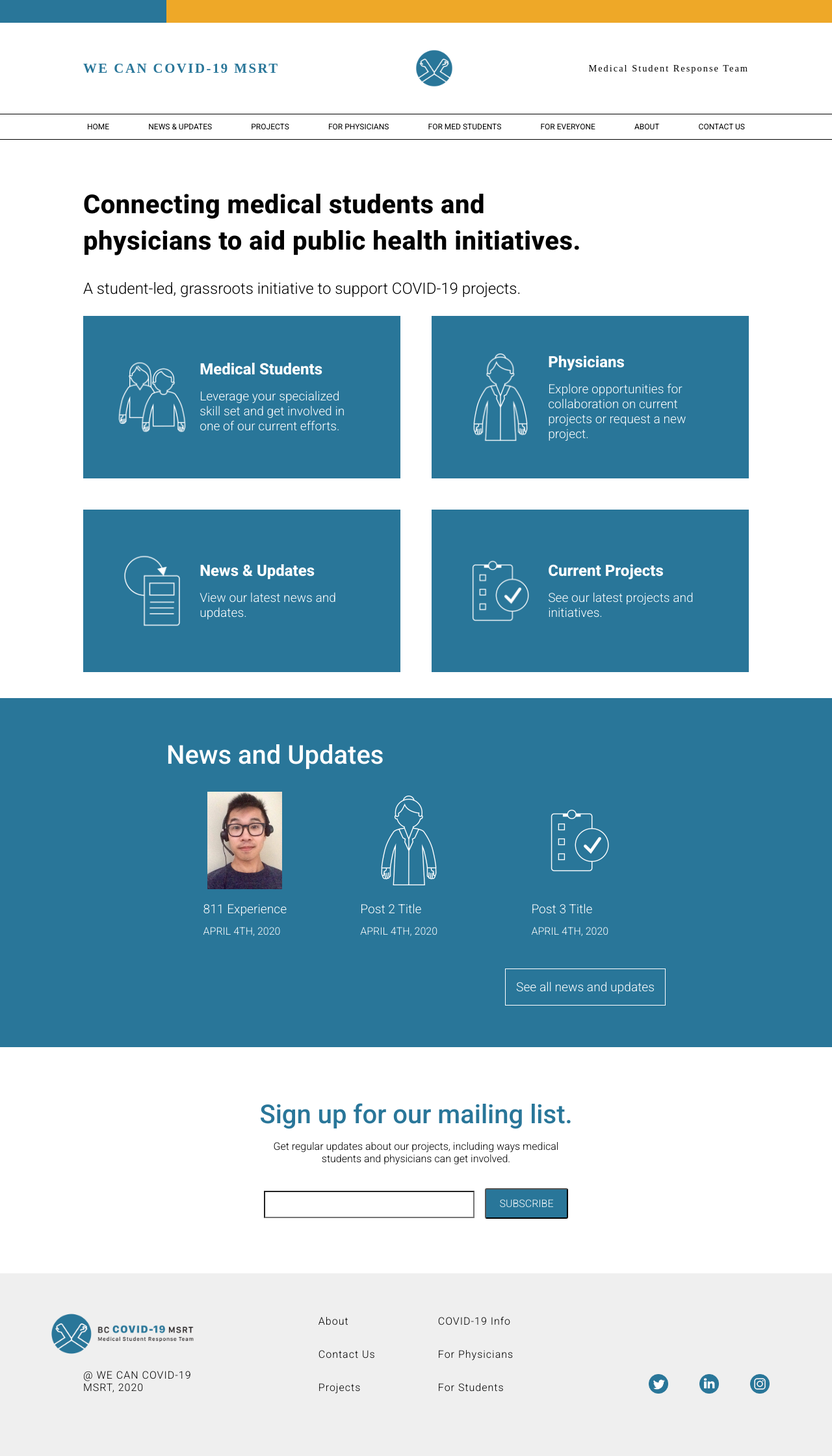
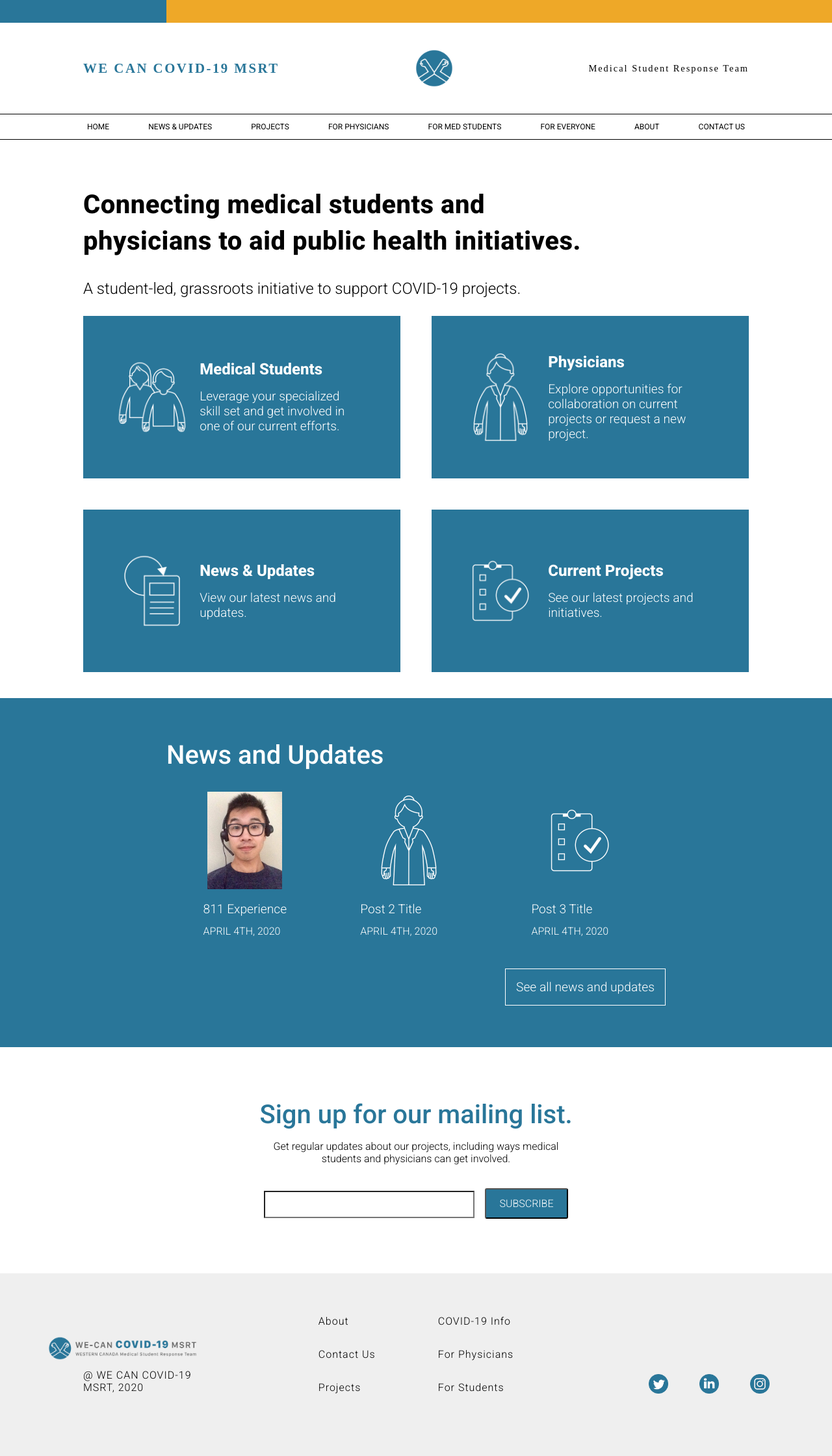
Before and after one commit to wecanmsrt/bcmsrt.github.io, a Jekyll site: the page built from index.html, in a window 1280 px wide. Shown: the whole page at 65% size. Built offline with Jekyll 4.4.1, drawn with Linux system fonts in a browser that asks for light colours; some web fonts are replaced.

Commit message:
add new footer logo

```diff
--- a/_includes/footer.html
+++ b/_includes/footer.html
@@ -15,7 +15,7 @@
   <div class="footer-content">
     <div class="footer-left">
       <a href="/">
-        <img class="footer-logo" src="/assets/images/footer-elbows-small.png">
+        <img class="footer-logo" src="/assets/images/footer-elbows.png">
         <p class="footer-tag">@ WE CAN COVID-19 MSRT, 2020</p>
       </a>
     </div>
```
Also changed, not shown: assets/images/footer-elbows-small.png (deleted), assets/images/footer-elbows.png.
